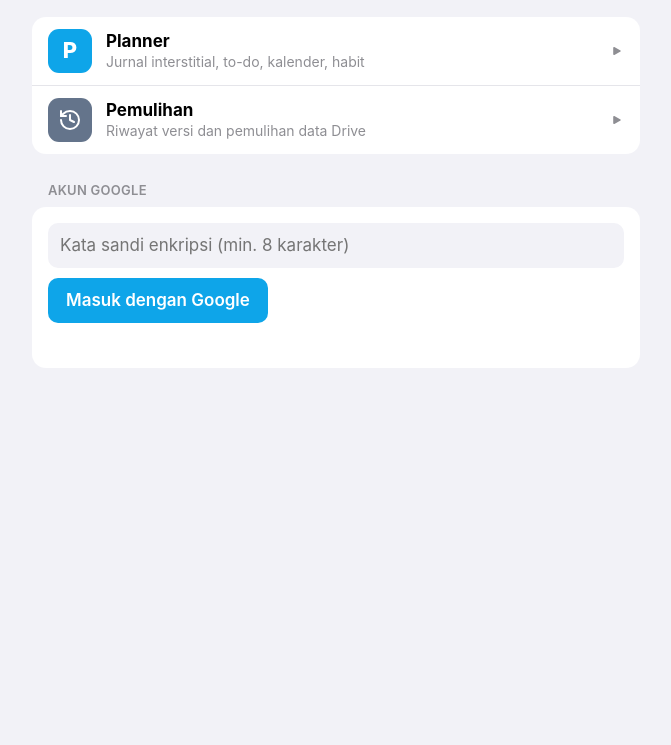
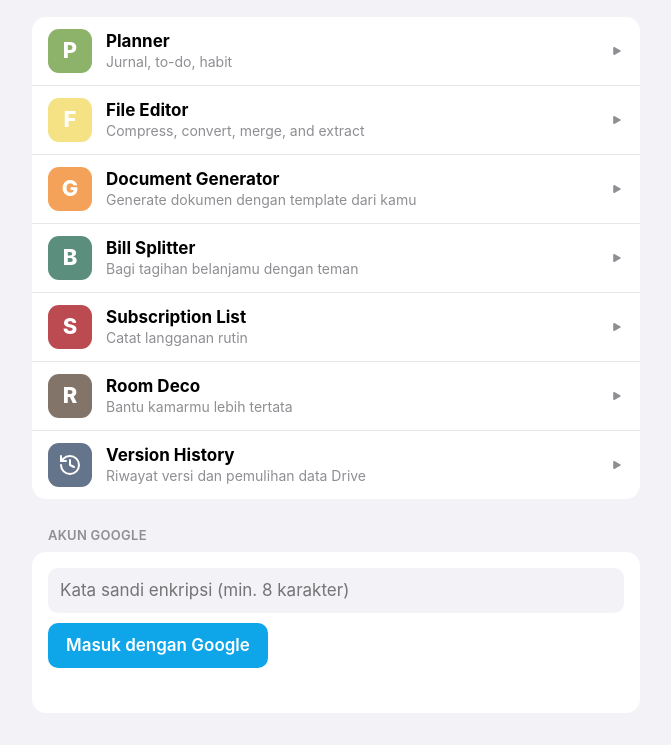
Before and after one commit to rositaanoor/rositaanoor.github.io, a plain HTML site: page index.html in a window 1280 px wide. Shown: the part 105-850 px from the top of the page, without its empty margins (304-975 px from the left). Before the commit the page ends 800 px from the top, so only its background shows below. Drawn offline with Linux system fonts and the light colour scheme.

Commit message:
Add new apps to the application list in index.html

```diff
--- a/index.html
+++ b/index.html
@@ -49,8 +49,13 @@ h2{font-size:13px;font-weight:600;color:var(--mu);text-transform:uppercase;lette
 <script src="./auth.js"></script>
 <script>
 var APPS=[
-  {name:'Planner',desc:'Jurnal interstitial, to-do, kalender, habit',href:'./planner/',color:'#0ea5e9',icon:'P'},
-  {name:'Pemulihan',desc:'Riwayat versi dan pemulihan data Drive',href:'./pemulihan/',color:'#64748B',icon:'<svg viewBox="0 0 24 24" width="24" height="24" fill="none" stroke="currentColor" stroke-width="2" stroke-linecap="round" stroke-linejoin="round" aria-hidden="true"><path d="M3 12a9 9 0 1 0 9-9 9.75 9.75 0 0 0-6.74 2.74L3 8"/><path d="M3 3v5h5"/><path d="M12 7v5l4 2"/></svg>'}
+  {name:'Planner',desc:'Jurnal, to-do, habit',href:'./planner/',color:'#8cb369',icon:'P'},
+  {name:'File Editor',desc:'Compress, convert, merge, and extract',href:'./file-edit/',color:'#f4e285',icon:'F'},
+  {name:'Document Generator',desc:'Generate dokumen dengan template dari kamu',href:'./document-generator/',color:'#f4a259',icon:'G'},
+  {name:'Bill Splitter',desc:'Bagi tagihan belanjamu dengan teman',href:'./receipt/',color:'#5b8e7d',icon:'B'},
+  {name:'Subscription List',desc:'Catat langganan rutin',href:'./subscription/',color:'#bc4b51',icon:'S'},
+  {name:'Room Deco',desc:'Bantu kamarmu lebih tertata',href:'./room-deco/',color:'#837469',icon:'R'},
+  {name:'Version History',desc:'Riwayat versi dan pemulihan data Drive',href:'./history/',color:'#64748B',icon:'<svg viewBox="0 0 24 24" width="24" height="24" fill="none" stroke="currentColor" stroke-width="2" stroke-linecap="round" stroke-linejoin="round" aria-hidden="true"><path d="M3 12a9 9 0 1 0 9-9 9.75 9.75 0 0 0-6.74 2.74L3 8"/><path d="M3 3v5h5"/><path d="M12 7v5l4 2"/></svg>'}
 ];
 document.getElementById('list').innerHTML=APPS.map(function(a){
   return '<a class="app" href="'+a.href+'"><div class="ic" style="background:'+a.color+'">'+a.icon+'</div><div class="tt"><b>'+a.name+'</b><span>'+a.desc+'</span></div><svg class="go" width="14" height="14" viewBox="0 0 24 24" aria-hidden="true"><path fill="currentColor" d="M7.5 5.2c-.9-.6-2 0-2 1.1v11.4c0 1.1 1.1 1.7 2 1.1L18 12.9c.8-.5.8-1.3 0-1.8z"/></svg></a>';
```
